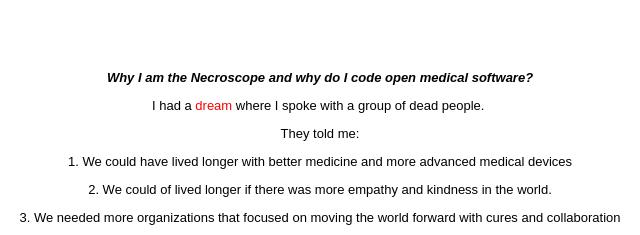
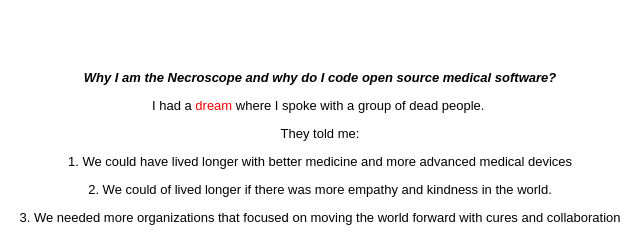
Before and after one commit to necroscope/necroscope.github.io, a plain HTML site: page index.html in a window 1280 px wide. Shown: the part 147-382 px from the top of the page, 320-960 px from the left. Drawn offline with Linux system fonts and the light colour scheme.

Commit message:
Update index.html

```diff
--- a/index.html
+++ b/index.html
@@ -39,7 +39,7 @@ will find artifacts and writings I have created throughout my life.</p>
 
 <p>&nbsp;</p>
 &nbsp;<p class="auto-style3"><em>
-<strong>Why I am the Necroscope and why do I code open medical software?</strong></em></p>
+<strong>Why I am the Necroscope and why do I code open source medical software?</strong></em></p>
 <p class="auto-style3" style="color: rgb(0, 0, 0); font-style: normal; font-variant-ligatures: normal; font-variant-caps: normal; font-weight: 400; letter-spacing: normal; orphans: 2; text-align: center; text-indent: 0px; text-transform: none; white-space: normal; widows: 2; word-spacing: 0px; -webkit-text-stroke-width: 0px; text-decoration-style: initial; text-decoration-color: initial;">
 I had a <span class="auto-style1">dream </span>where I spoke with a group of
 dead people.&nbsp;</p>
```
